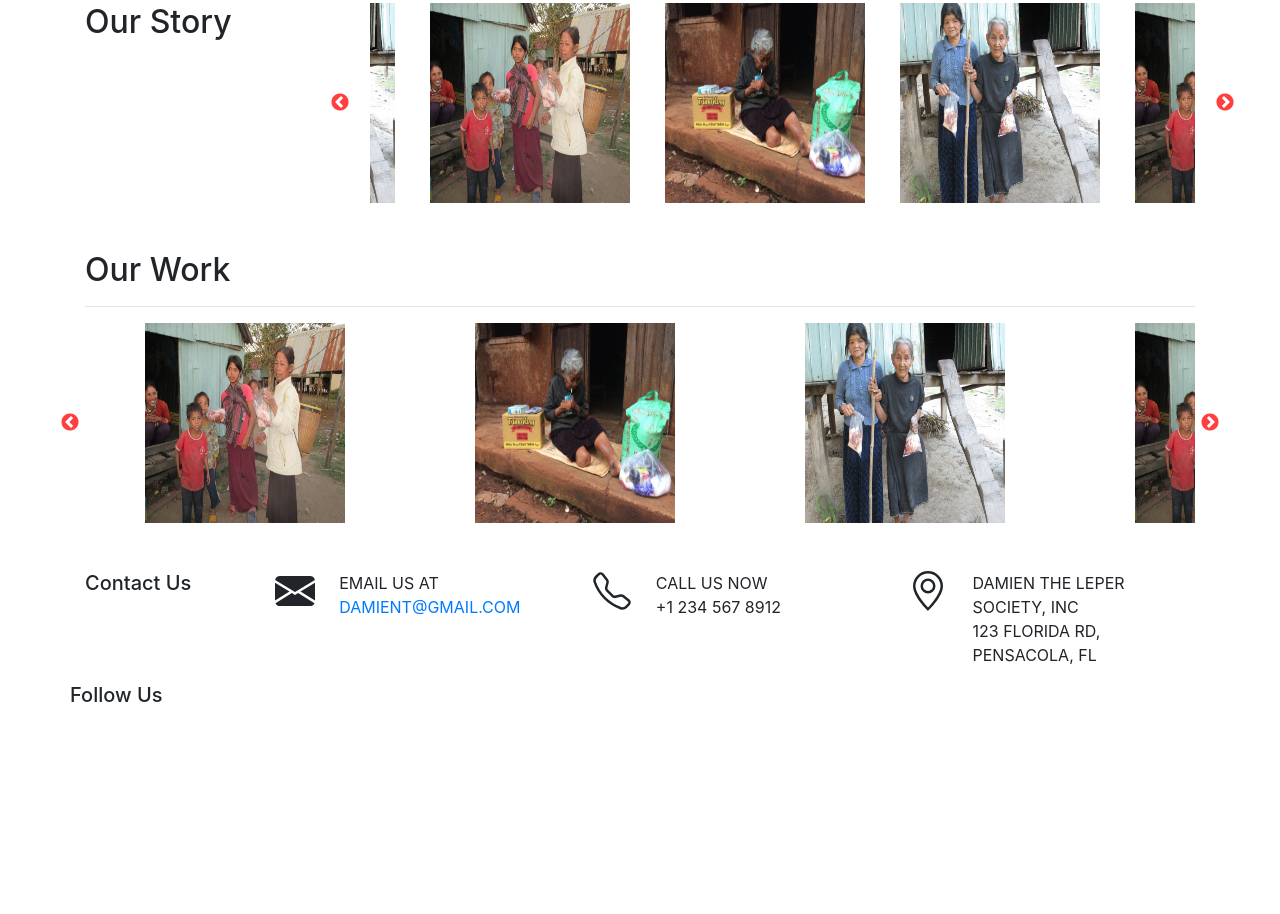
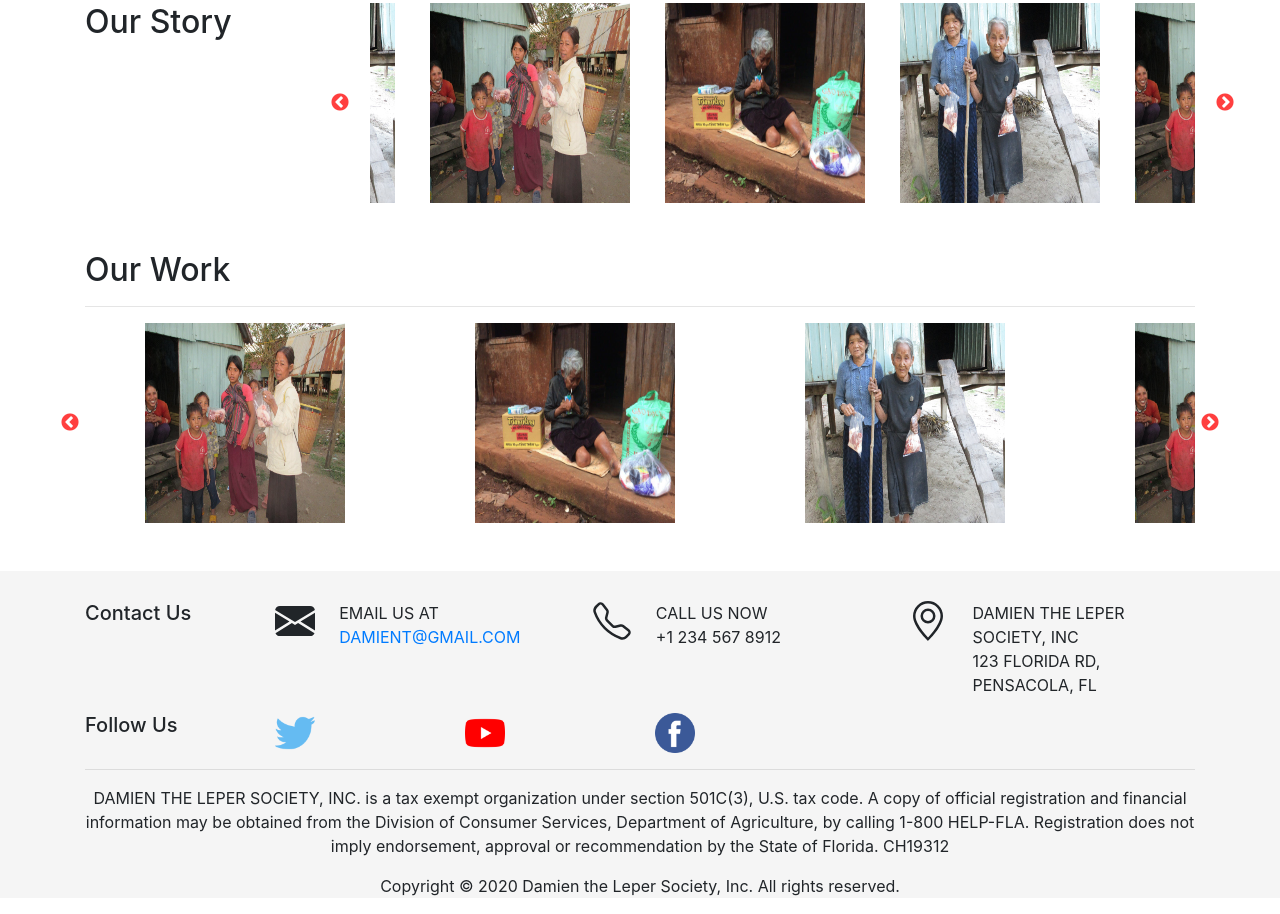
Before and after one commit to thuynguyen-nht/DamienTheLeper, a website: page index.html in a window 1280 px wide. Shown: the part 805-1719 px from the top of the page. Before the commit the page ends 1520 px from the top, so only its background shows below. Drawn offline with nearby package versions, Linux system fonts and the light colour scheme.

Commit message:
complete footer

```diff
--- a/index.html
+++ b/index.html
@@ -261,9 +261,29 @@
 
             </div>
             <div class="row">
-                <h5>Follow Us</h5>
+                <h5 class="col-2">Follow Us</h5>
+                <div class="col-2">
+                    <img src="public/assets/Image/twitter.png" alt="twitter icon" width="40" height="40">
+                    <!-- Icons made by <a href="https://www.flaticon.com/authors/smashicons" title="Smashicons">Smashicons</a> from <a href="https://www.flaticon.com/" title="Flaticon"> www.flaticon.com</a> -->
+                </div>
+                <div class="col-2">
+                    <img src="public/assets/Image/youtube.png" alt="twitter icon" width="40" height="40">
+                    <!-- Icons made by <a href="https://www.flaticon.com/authors/freepik" title="Freepik">Freepik</a> from <a href="https://www.flaticon.com/" title="Flaticon"> www.flaticon.com</a> -->
+                </div>
+                <div class="col-2">
+                    <img src="public/assets/Image/facebook.png" alt="twitter icon" width="40" height="40">
+                    <!-- Icons made by <a href="https://www.flaticon.com/authors/freepik" title="Freepik">Freepik</a> from <a href="https://www.flaticon.com/" title="Flaticon"> www.flaticon.com</a> -->
+                </div>
             </div>
+            <hr>
+            <p class="small-text">DAMIEN THE LEPER SOCIETY, INC. is a tax exempt organization under section 501C(3),
+                U.S. tax code. A copy
+                of official registration and financial information may be obtained from the Division of Consumer
+                Services, Department of Agriculture, by calling 1-800 HELP-FLA. Registration does not imply endorsement,
+                approval or recommendation by the State of Florida. CH19312</p>
+            <p class="small-text">Copyright © 2020 Damien the Leper Society, Inc. All rights reserved. </p>
         </div>
+
 
     </footer>
 
--- a/public/assets/css/style.css
+++ b/public/assets/css/style.css
@@ -38,3 +38,14 @@ min-height: 100%;
  .slick-prev:before, .slick-next:before {
     color:red !important;
 }
+
+.small-text{
+    text-align: center;
+    font: 5;
+}
+
+footer{
+    margin-top: 30px;
+    padding-top: 30px;
+    background-color: whitesmoke;
+}
```
Also changed, not shown: public/assets/Image/facebook.png (added), public/assets/Image/twitter.png (added), public/assets/Image/youtube.png (added), 3 other files.
